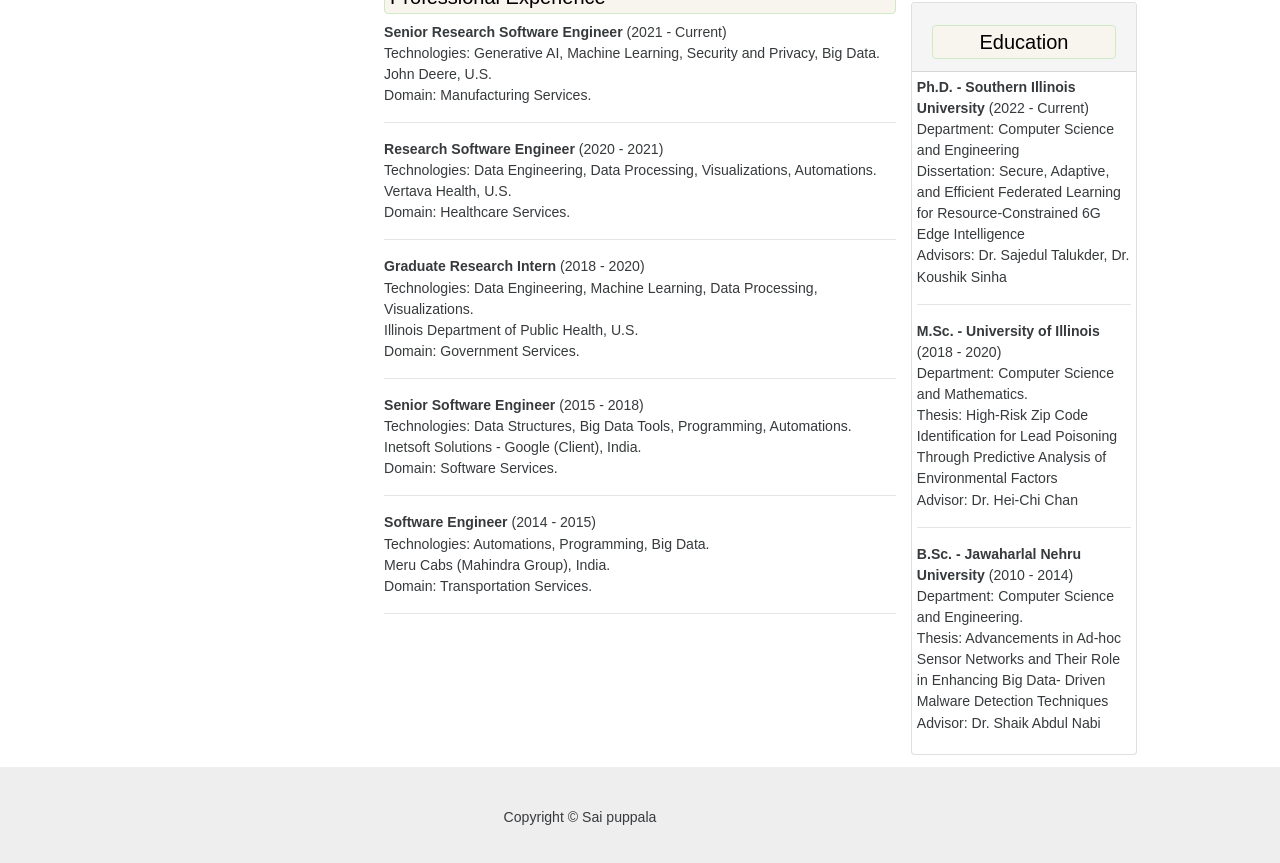
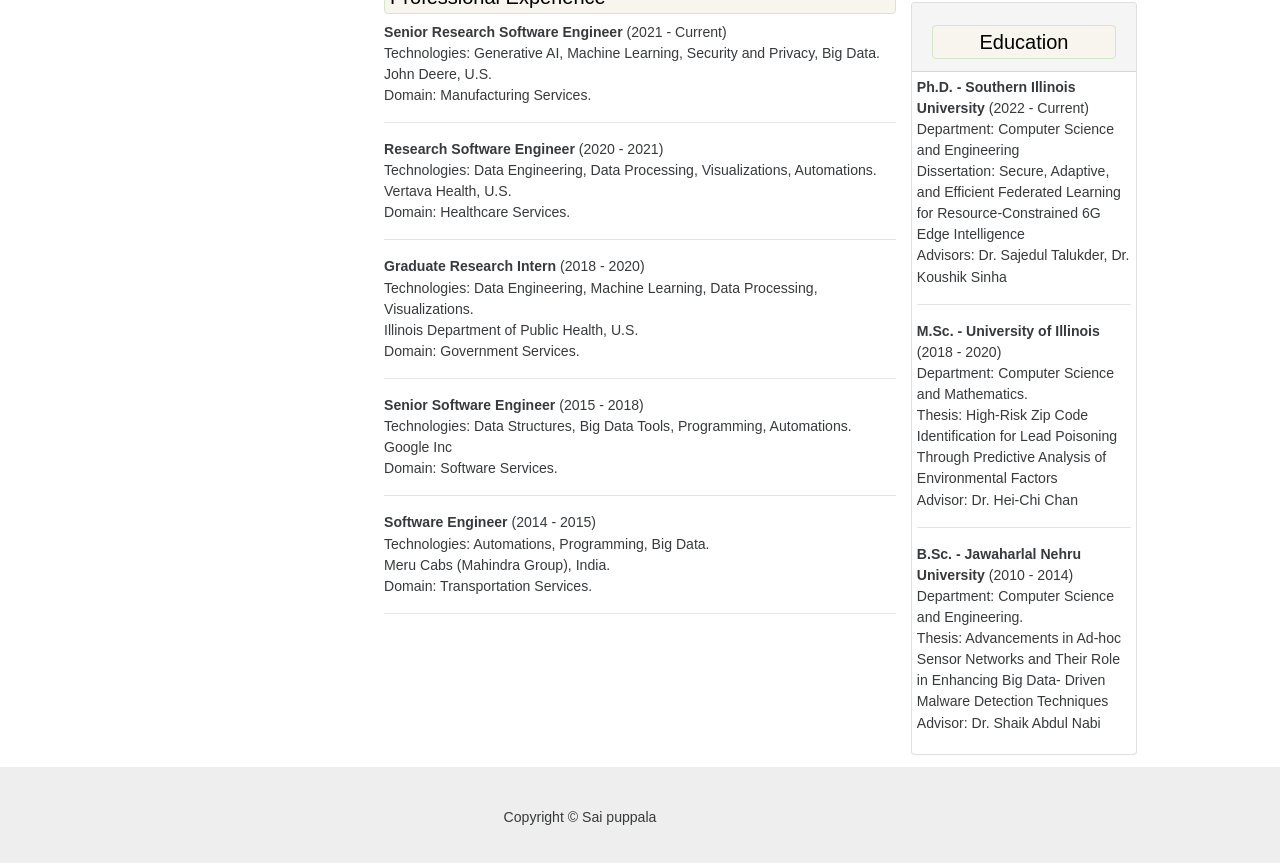
Before and after one commit to psmteja/saipuppala, a plain HTML site: page index.html in a window 1280 px wide. Shown: the part 1885-2748 px from the top of the page. Drawn offline with nearby package versions, Linux system fonts and the light colour scheme; files that its build step writes are made by us from their sources; a script that the page names is missing.

Commit message:
Update index.html

```diff
--- a/index.html
+++ b/index.html
@@ -567,7 +567,7 @@ His versatility enables him to tackle challenges from multiple angles, whether t
         <b>Senior Software Engineer</b> (2015 - 2018)<br><span class="duration"></span>
         <div>
             Technologies: Data Structures, Big Data Tools, Programming, Automations.<br>
-			Inetsoft Solutions - Google (Client), India.<br>
+			Google Inc<br>
             Domain: Software Services.
         </div>
     </div>
```
